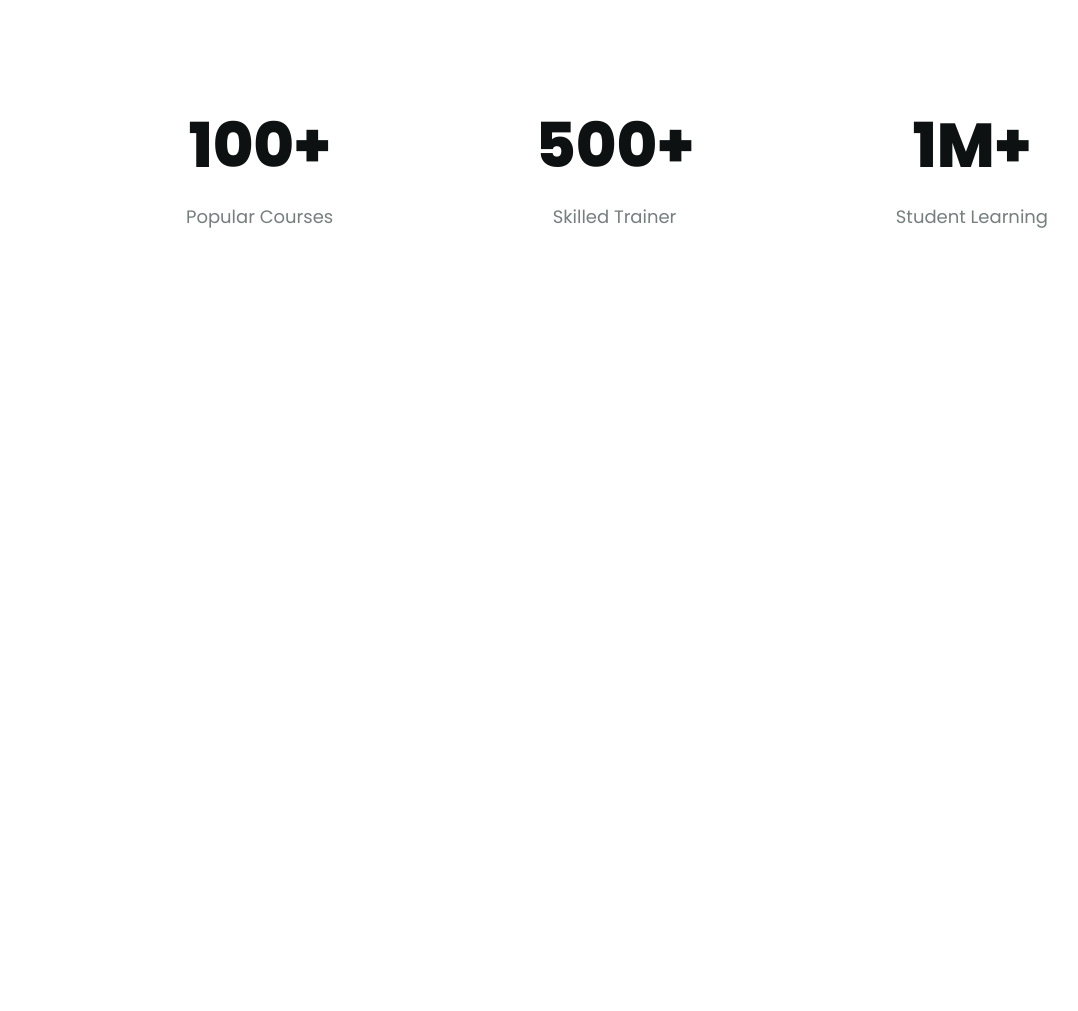
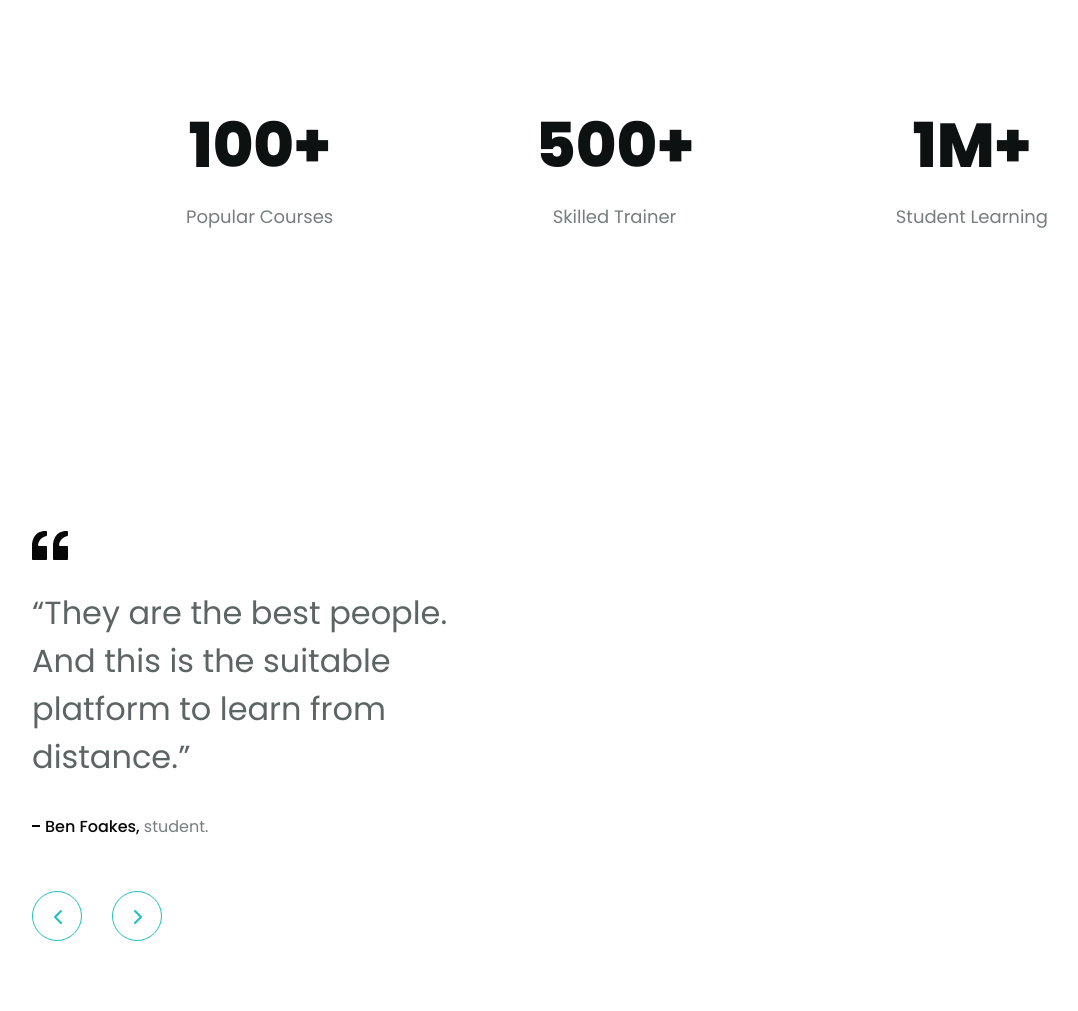
Before and after one commit to cuongchua2k2/f8-project-2.1, a plain HTML site: page index.html in a window 1280 px wide. Shown: the part 2727-3738 px from the top of the page, without its empty margins (23-1101 px from the left). Before the commit the page ends 3027 px from the top, so only its background shows below. Drawn offline with Linux system fonts and the light colour scheme; files whose address does not match are found by name.

Commit message:
create feedback-left

```diff
--- a/assets/css/style.css
+++ b/assets/css/style.css
@@ -535,3 +535,76 @@ a {
   font-weight: 400;
   line-height: normal;
 }
+
+/* ============================FEEDBACK======================== */
+
+.feedback {
+  margin-top: 124px;
+  padding: 70px 0;
+}
+
+.feedback-left {
+  width: 36%;
+}
+
+.feedback__icon {
+  margin-top: 37px;
+}
+
+.feedback__content {
+  margin-top: 26px;
+  color: #5d6564;
+  font-size: 3.2rem;
+  font-weight: 400;
+  line-height: 150%;
+}
+
+.feedback__name {
+  margin-top: 33px;
+  display: flex;
+  align-items: center;
+}
+
+.feedback__rectangle {
+  display: inline-block;
+  width: 8px;
+  height: 2px;
+  background-color: #070707;
+}
+
+.feedback__position {
+  margin-left: 5px;
+  color: #767e7e;
+  font-size: 1.6rem;
+  font-weight: 400;
+  line-height: normal;
+}
+
+.feedback__strong {
+  color: #070707;
+  font-weight: 500;
+}
+
+.feedback__chevon {
+  margin-top: 52px;
+  display: flex;
+}
+
+.chevon {
+  height: 50px;
+  width: 50px;
+  background-color: white;
+  border-radius: 50%;
+  color: var(--primary-color);
+  border: 1px solid var(--primary-color);
+}
+
+.chevon__right {
+  margin-left: 30px;
+}
+
+.chevon:hover {
+  cursor: pointer;
+  background-color: var(--primary-color);
+  color: white;
+}
--- a/index.html
+++ b/index.html
@@ -286,6 +286,73 @@
           </div>
         </div>
       </div>
+      <!-- FEEDBACK -->
+      <div class="feedback">
+        <div class="content">
+          <div class="feedback-left">
+            <img
+              src="./assets/img/feedback-icon.svg"
+              alt="feedback-icon"
+              class="feedback__icon"
+            />
+            <p class="feedback__content">
+              “They are the best people. And this is the suitable platform to
+              learn from distance.”
+            </p>
+            <div class="feedback__name">
+              <span class="feedback__rectangle"></span>
+              <p class="feedback__position">
+                <strong class="feedback__strong">Ben Foakes, </strong>student.
+              </p>
+            </div>
+            <div class="feedback__chevon">
+              <div class="chevon chevon__left">
+                <svg
+                  width="50"
+                  height="50"
+                  viewBox="0 0 50 50"
+                  fill="none"
+                  xmlns="http://www.w3.org/2000/svg"
+                >
+                  <circle
+                    cx="25"
+                    cy="25"
+                    r="25"
+                    transform="matrix(-1 0 0 1 50 0)"
+                    fill="none"
+                  />
+                  <path
+                    d="M28 31L22 25L28 19"
+                    stroke="currentColor"
+                    stroke-width="2"
+                    stroke-linecap="round"
+                    stroke-linejoin="round"
+                  />
+                </svg>
+              </div>
+              <div class="chevon chevon__right">
+                <svg
+                  width="50"
+                  height="50"
+                  viewBox="0 0 50 50"
+                  fill="none"
+                  xmlns="http://www.w3.org/2000/svg"
+                >
+                  <circle cx="25" cy="25" r="25" fill="none" />
+                  <path
+                    d="M22 31L28 25L22 19"
+                    stroke="currentColor"
+                    stroke-width="2"
+                    stroke-linecap="round"
+                    stroke-linejoin="round"
+                  />
+                </svg>
+              </div>
+            </div>
+          </div>
+          <div class="feedback-right"></div>
+        </div>
+      </div>
     </main>
     <!-- footer -->
   </body>
```
Also changed, not shown: assets/img/chevon-left.svg (added), assets/img/chevon-right.svg (added), assets/img/feedback-icon.svg (added).
